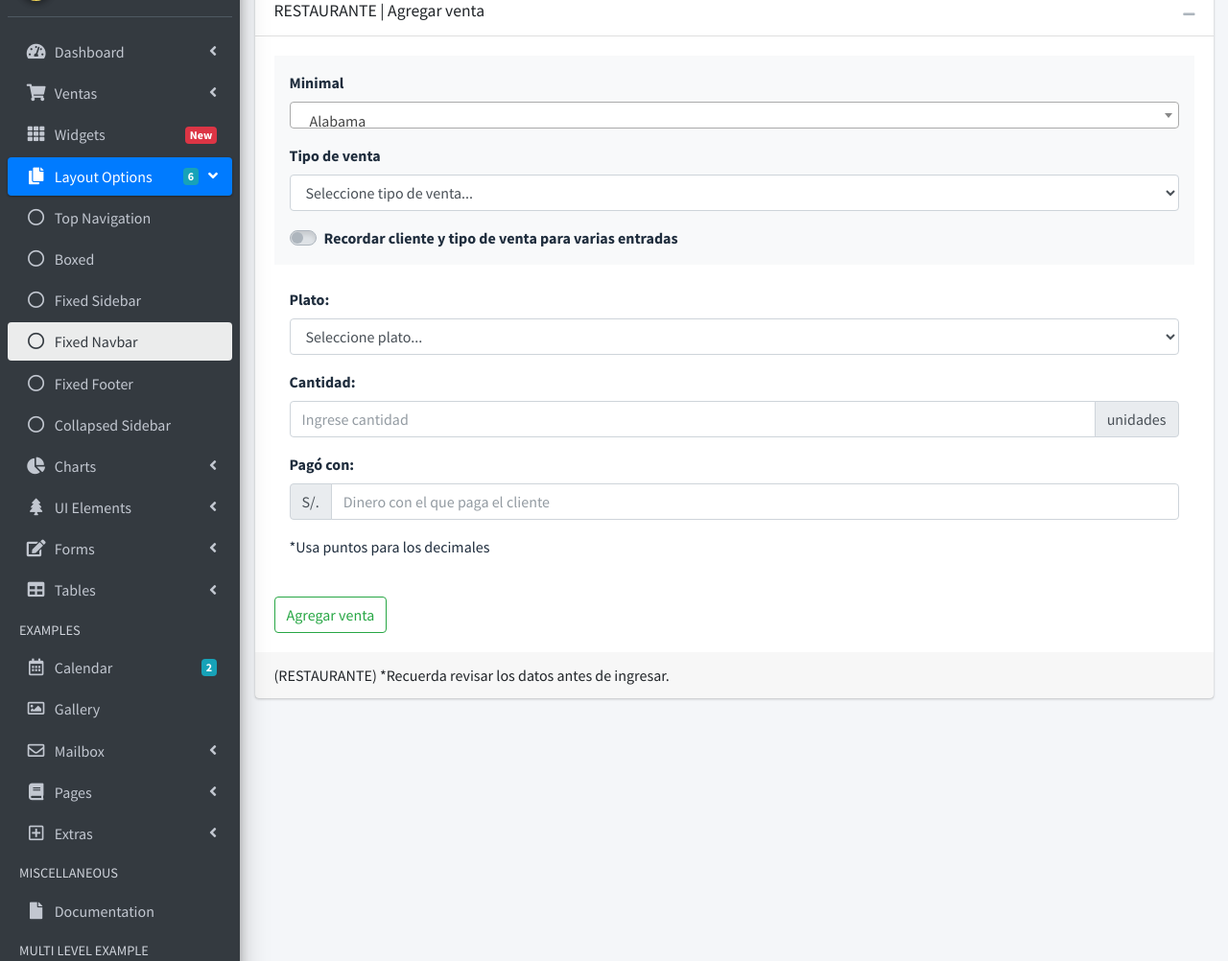
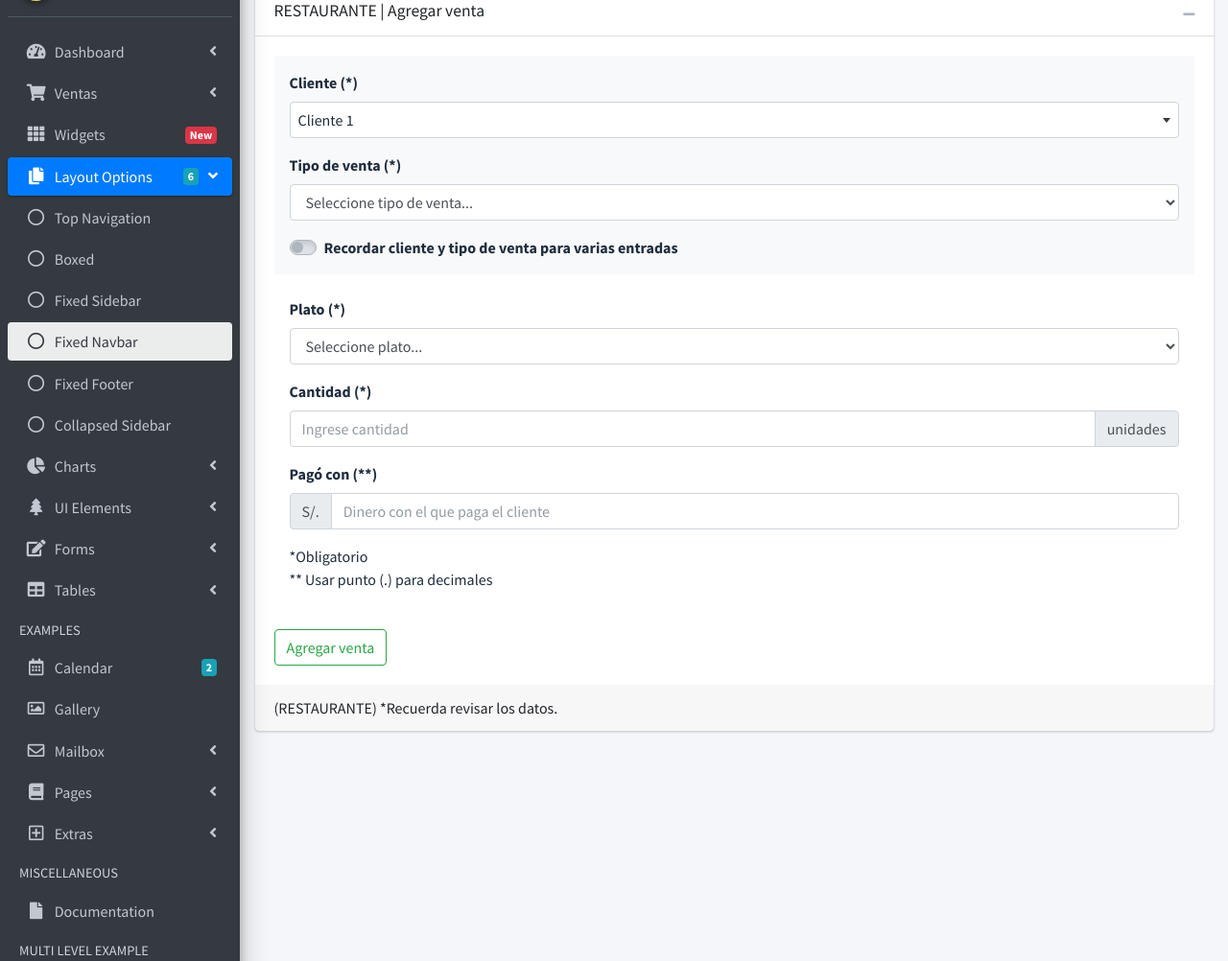
Before and after one commit to AbelardoDV/django_eica, a Django app: template eica/templates/ventas_restaurante.html in a window 1280 px wide. Shown: the part 106-1108 px from the top of the page at 96% size. Run offline with Django 3.2, Linux system fonts and the light colour scheme; the template is opened without the code that fills it, so the values that code supplies are empty; some libraries are stand-ins or nearby versions.

Commit message:
arreglar ventas

```diff
--- a/eica/templates/ventas_restaurante.html
+++ b/eica/templates/ventas_restaurante.html
@@ -4,7 +4,6 @@
 
 
 {% block cabecera %}
-
 <!-- Select2 -->
 <link rel="stylesheet" href="{% static 'plugins/select2/css/select2.min.css' %}">
 <link rel="stylesheet" href="{% static 'plugins/select2-bootstrap4-theme/select2-bootstrap4.min.css' %}">
@@ -38,24 +37,19 @@
                 <!-- Cliente -->
 
                 <div class="form-group">
-                  <label>Minimal</label>
-                  <select class="form-control select2" style="width: 100%;" required>
-                    <option selected="selected">Alabama</option>
-                    <option>Alaska</option>
-                    <option>California</option>
-                    <option>Delaware</option>
-                    <option>Tennessee</option>
-                    <option>Texas</option>
-                    <option>Washington</option>
+                  <label>Cliente (*)</label>
+                  <select class="form-control select2bs4" style="width: 100%;">
+                    <option selected="selected">Cliente 1</option>
+                    <option>Cliente 2</option>
+                    <option>Cliente 3</option>
                   </select>
                 </div>
-
                 <!-- Tipo de pago -->
                 <div class="form-group">
-                  <label for="exampleInputTipoVenta1">Tipo de venta</label>
+                  <label for="exampleInputTipoVenta1">Tipo de venta (*)</label>
                   <select class="form-control" required>
                     <option value="">Seleccione tipo de venta...</option>
-                    <option value="1">One</option>
+                    <option value="1">Tipo de venta 1</option>
                   </select>
                   <div class="invalid-feedback">Seleccione un cliente válido</div>
                 </div>
@@ -73,7 +67,7 @@
               <div class="p-3 mb-2 bg-white text-dark">
                 <!-- Cliente -->
                 <div class="form-group">
-                  <label for="exampleInputCliente1">Plato:</label>
+                  <label for="exampleInputCliente1">Plato (*)</label>
                   <select class="form-control" required>
                     <option value="">Seleccione plato...</option>
                     <option value="1">One</option>
@@ -81,7 +75,7 @@
                 </div>
                 <!-- Cantidad -->
                 <div class="form-group">
-                  <label for="exampleInputCliente1">Cantidad:</label>
+                  <label for="exampleInputCliente1">Cantidad (*)</label>
                   <div class="input-group mb-3">
                     <input type="text" class="form-control" placeholder="Ingrese cantidad" required>
                     <div class="input-group-append">
@@ -91,7 +85,7 @@
                 </div>
                 <!-- Dinero con el que pagó -->
                 <div class="form-group">
-                  <label for="exampleInputCliente1">Pagó con:</label>
+                  <label for="exampleInputCliente1">Pagó con (**)</label>
                   <div class="input-group mb-3">
                     <div class="input-group-prepend">
                       <span class="input-group-text">S/.</span>
@@ -99,7 +93,10 @@
                     <input type="text" class="form-control" placeholder="Dinero con el que paga el cliente" required>
 
                   </div>
-                  *Usa puntos para los decimales
+                  *Obligatorio
+                  <p>
+                    ** Usar punto (.) para decimales
+                  </p>
                 </div>
 
               </div>
@@ -110,7 +107,7 @@
           </div>
           <!-- /.card-body -->
           <div class="card-footer">
-            (RESTAURANTE) *Recuerda revisar los datos antes de ingresar.
+            (RESTAURANTE) *Recuerda revisar los datos.
           </div>
           <!-- /.card-footer-->
         </div>
```
